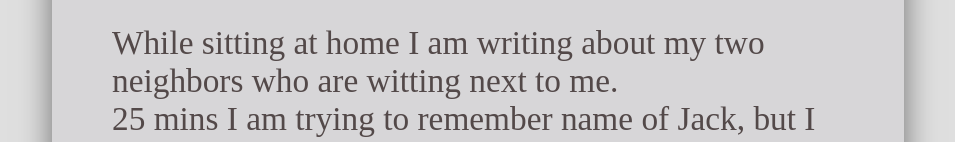
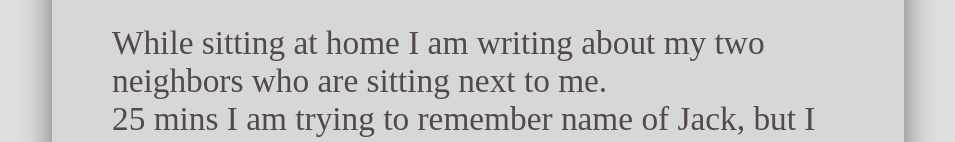
Before and after one commit to iuthub/lab-1-mj11rock, a plain HTML site: page aboutme.html in a window 1280 px wide. Shown: the part 1184-1326 px from the top of the page, without its empty margins (162-1117 px from the left). Drawn offline with Linux system fonts and the light colour scheme.

Commit message:
Update aboutme.html

```diff
--- a/aboutme.html
+++ b/aboutme.html
@@ -45,7 +45,7 @@
 			<div>
 				<div style="clear: both;" class = "neighbor" >
 					<h1>Neighbors</h1>
-					<p>While sitting at home I am writing about my two neighbors who are witting next to me.</p>
+					<p>While sitting at home I am writing about my two neighbors who are sitting next to me.</p>
 					<p>25 mins I am trying to remember name of Jack, but I could not do this and called him just Jack..</p>
 					<p>Then I swithced to the another neighbor is Sardor, whose name I easly predicted, becuase he is my Professor :D</p>
 
```
